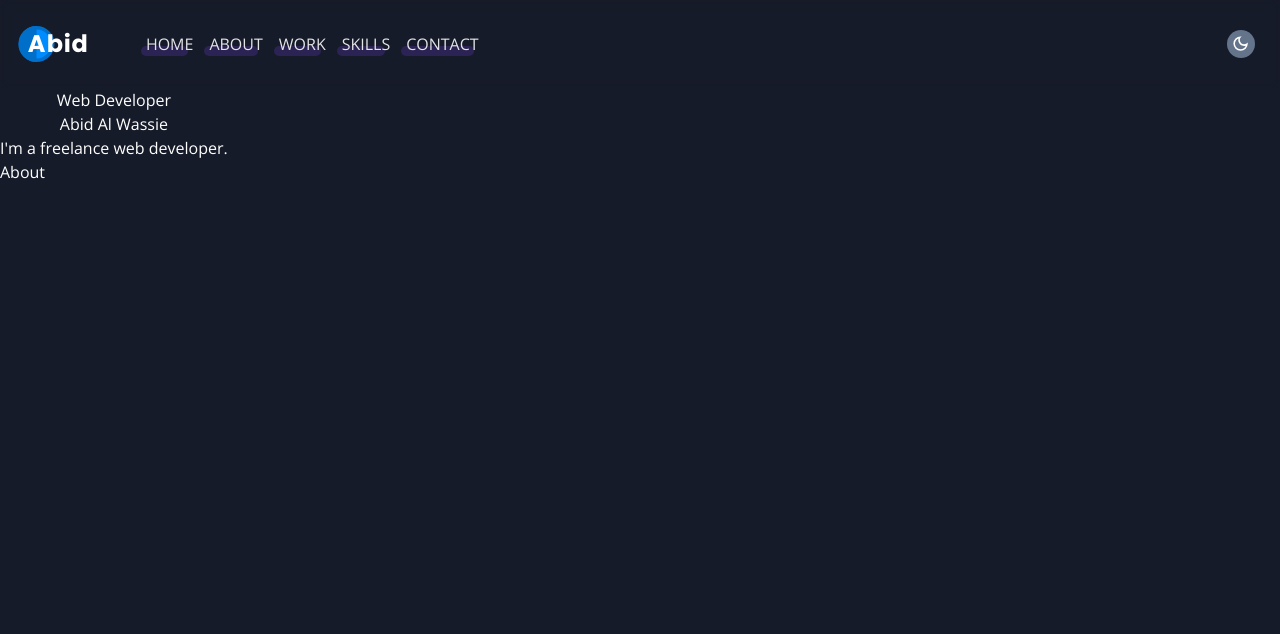
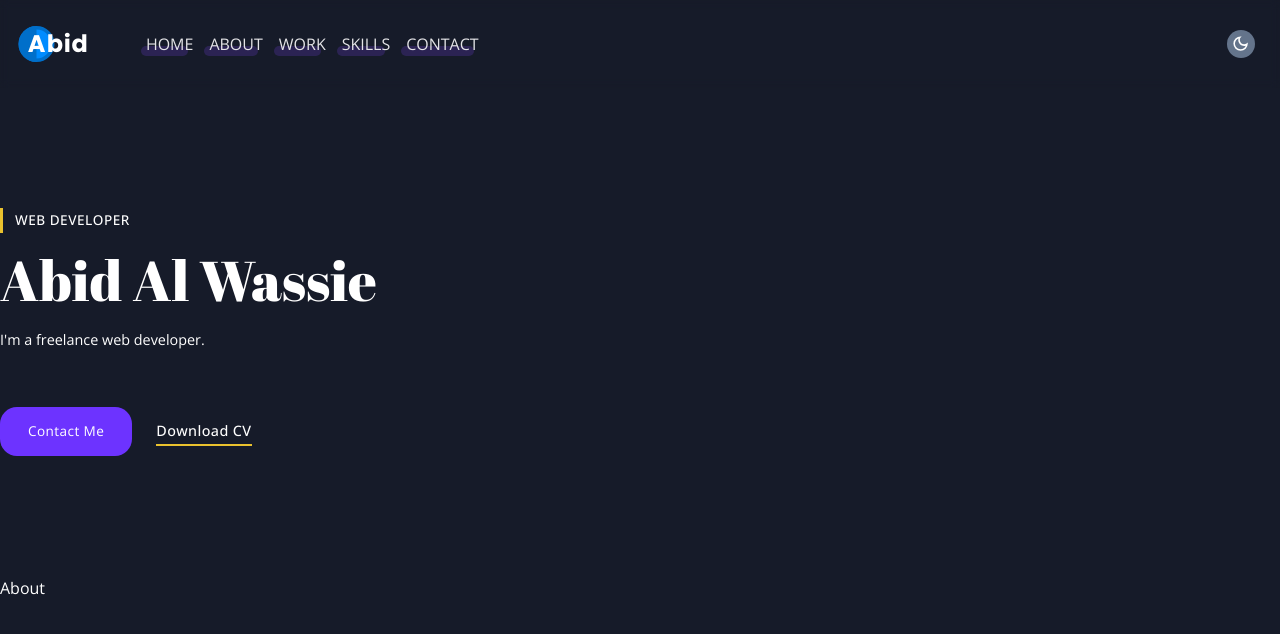
Before and after one commit to AbidAlWassie/React-Portfolio-main, a React (Create React App) app: page / in a window 1280 px wide. Shown: the top 634 px of the page. Built offline with nearby package versions, Linux system fonts and the light colour scheme.

Commit message:
working on the header

```diff
--- a/src/App.css
+++ b/src/App.css
@@ -1,12 +1,11 @@
-@import url('https://fonts.googleapis.com/css2?family=Poppins:wght@400;500;600;700;800&display=swap');
-@import url('https://fonts.googleapis.com/css2?family=Open+Sans:wght@400;500;600;700;800&family=Poppins:wght@400;500;600;700;800&display=swap');
+@import url('https://fonts.googleapis.com/css2?family=Abril+Fatface&family=Open+Sans:wght@400;500;600;700;800&family=Poppins:wght@400;500;600;700;800&display=swap');
 
 :root {
   --hue-1: 257;
   --hue-2: 47;
   --bg-color: hsl(var(--hue-1), 100%, 97%);
-  --main-color-1: hsl(var(--hue-1), 69%, 50%);
-  --main-color-dark-1: hsl(var(--hue-1), 100%, 60%);
+  --main-color-1: hsl(var(--hue-1), 100%, 60%);
+  --main-color-dark-1: hsl(var(--hue-1), 69%, 50%);
   --main-color-2: hsl(var(--hue-2), 82%, 55%);
   --bg-color-1: hsl(var(--hue-1), 100%, 97%);
   --bg-color-2: #fff;
@@ -87,3 +86,99 @@ html {
 .w-e {
   width: 80%;
 }
+
+.sub-heading {
+  /* color: var(--heading-color); */
+  text-transform: uppercase;
+  font-size: 0.85rem;
+  letter-spacing: 0.5px;
+  border-left: 3px solid var(--main-color-2);
+  padding: 0.13rem 0.75rem;
+  margin-bottom: 1rem;
+  font-weight: 500;
+}
+
+.heading {
+  /* color: var(--heading-color); */
+  font-size: 3rem;
+  font-family: "Abril Fatface";
+  font-weight: 400;
+  line-height: 1.3;
+}
+
+.text {
+  font-size: 0.9rem;
+  margin: .2rem 0;
+}
+
+/* Header Styles */
+.header.container {
+  display: grid;
+  grid-template-columns: repeat(2, 1fr);
+  height: calc(100vh - 120px);
+  max-height: 600px;
+}
+
+.header .sub-heading {
+  margin-bottom: 0.7rem;
+}
+
+.header .heading {
+  font-size: 3.5rem;
+}
+
+.header .text {
+  margin: 0.8rem 0;
+}
+
+.cta {
+  margin-top: 3.5rem;
+  display: flex;
+  align-items: center;
+}
+
+.cta .btn {
+  margin-right: 1.5rem;
+}
+
+.btn {
+  display: inline-block;
+  padding: 0.9rem 1.75rem;
+  border-radius: 17px;
+  background: var(--main-color-1);
+  color: #fff;
+  font-size: 0.85rem;
+  letter-spacing: 0.4px;
+  /* text-transform: capitalize; */
+  transition: 300ms;
+}
+
+.btn:hover {
+  background-color: var(--main-color-dark-1);
+}
+
+.btn.secondary-btn {
+  background-color: transparent;
+  /* color: #fff; */
+  font-weight: 500;
+  font-size: 0.9rem;
+  border-bottom: 2.5px solid var(--main-color-2);
+  border-radius: 0;
+  padding: 0.15rem 0;
+  position: relative;
+}
+
+.btn.secondary-btn::before {
+  content: "";
+  position: absolute;
+  width: 0%;
+  height: 2.5px;
+  bottom: -2.5px;
+  left: 0;
+  background-color: var(--main-color-1);
+  transition: 300ms ease-in-out;
+}
+
+.btn.secondary-btn:hover::before {
+  width: 100%;
+}
--- a/src/container/Header/Header.jsx
+++ b/src/container/Header/Header.jsx
@@ -4,20 +4,24 @@ import React from 'react'
 
 const Header = () => {
   return (
-    <div className='header'>
-      <div className="container flex justify-between items-center mx-auto text-center">
+    <header className="header">
+      <div className="container flex justify-between items-center mx-auto">
 
       <div className="showcase-info">
         <h3 className="sub-heading">Web Developer</h3>
         <h3 className="heading">Abid Al Wassie</h3>
-        <p>I'm a freelance web developer.</p>
+        <p className="text">I'm a freelance web developer.</p>
+        <div className="cta">
+          <a href="null" className="btn">Contact Me</a>
+          <a href="null" className="btn secondary-btn">Download CV</a>
+        </div>
       </div>
 
       <div className="showcase-img">
       </div>
 
       </div>
-    </div>
+    </header>
   )
 }
 
--- a/src/index.css
+++ b/src/index.css
@@ -5,11 +5,11 @@
 @layer components {
 
   .navbar {
-    @apply w-full flex justify-between items-center backdrop-blur-sm border border-[#2a223d09] z-[2] select-none py-7 px-6 bg-transparent transition ease-in-out duration-300;
+    @apply w-full flex justify-between items-center backdrop-blur-sm border border-[#2a223d09] z-[2] select-none py-7 px-6 bg-transparent transition-all ease-in-out duration-200;
   }
 
   .navbar.scrolled {
-    @apply bg-[#ffffff10] py-4 shadow-[0_0_10_0px_rgba(0,_0,_0,_0.1)] fixed;
+    @apply bg-[#ffffff10] py-4 shadow-[0_0_10_0px_rgba(0,_0,_0,_0.1)] fixed transition ease-in-out duration-300;
   }
 
   .navbar-logo {
@@ -111,6 +111,8 @@
 
   /* Header Section */
   .header {
-    @apply flex;
+    @apply p-[120px_0];
   }
+
+
 }
```
